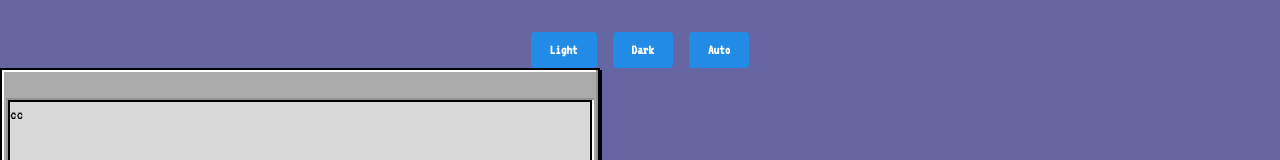
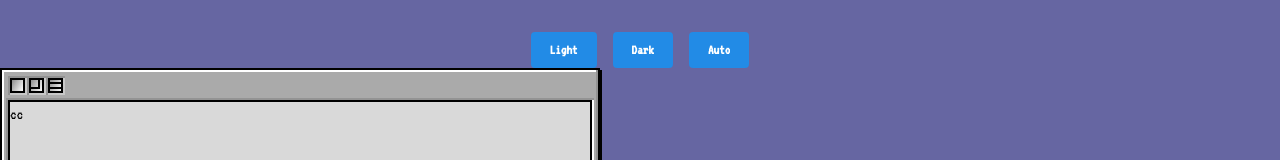
Before and after one commit to juthomas/Portfolio-Mac9.1, a Next.js app: page / in a window 1280 px wide. Shown: the part 378-538 px from the top of the page. Built offline with nearby package versions, Linux system fonts and the light colour scheme.

Commit message:
[ADD] Window buttons

```diff
--- a/components/DraggableElement/DraggableElement.module.css
+++ b/components/DraggableElement/DraggableElement.module.css
@@ -1,9 +1,10 @@
 .windowOuter {
   border: var(--borders-size) solid black;
-  box-shadow: var(--borders-size) var(--borders-size) #000000; /* rem(0px) rem(4px) #000000; */
+  box-shadow: var(--borders-size) var(--borders-size) #000000;
   position: relative;
   background-color: #aaaaaa;
-  padding: rem(30px) calc(var(--borders-size) * 3)  calc(var(--borders-size) * 3)  calc(var(--borders-size) * 3) ;
+  padding: rem(30px) calc(var(--borders-size) * 3) calc(var(--borders-size) * 3)
+    calc(var(--borders-size) * 3);
 }
 
 .windowOuter::before,
@@ -18,13 +19,13 @@
 }
 
 .windowOuter::before {
-  border-left: var(--borders-size) solid #ffffff; /* rem(4px) solid #ffffff; */
-  border-top: var(--borders-size) solid #ffffff; /* rem(4px) solid #ffffff; */
+  border-left: var(--borders-size) solid #ffffff;
+  border-top: var(--borders-size) solid #ffffff;
 }
 
 .windowOuter::after {
-  border-right: var(--borders-size) solid #939393; /* rem(4px) solid #939393; */
-  border-bottom: var(--borders-size) solid #939393; /* rem(4px) solid #939393; */
+  border-right: var(--borders-size) solid #939393;
+  border-bottom: var(--borders-size) solid #939393;
 }
 
 .windowInner {
@@ -46,13 +47,13 @@
 }
 
 .windowInner::before {
-  border-right: var(--borders-size) solid #ffffff; /* rem(4px) solid #ffffff; */
-  border-bottom: var(--borders-size) solid #ffffff; /* rem(4px) solid #ffffff; */
+  border-right: var(--borders-size) solid #ffffff;
+  border-bottom: var(--borders-size) solid #ffffff;
 }
 
 .windowInner::after {
-  border-top: var(--borders-size) solid #939393; /* rem(4px) solid #939393; */
-  border-left: var(--borders-size) solid #939393; /* rem(4px) solid #939393; */
+  border-top: var(--borders-size) solid #939393;
+  border-left: var(--borders-size) solid #939393;
 }
 
 .dragHandle {
@@ -64,5 +65,52 @@
   height: 30px;
   z-index: 3;
   touch-action: none;
+  cursor: move;
+  display: flex;
+  align-items: center;
+  padding-left: calc(var(--borders-size) * 3);
+  padding-right: calc(var(--borders-size) * 3);
+}
+
+.button {
   cursor: pointer;
+  background: linear-gradient(120deg, #8d8d8d, white);
+  border: var(--borders-size) solid black;
+  margin: var(--borders-size);
+  height: 15px;
+  width: 15px;
+  position: relative;
 }
+
+.button::before,
+.button::after {
+  content: '';
+  position: absolute;
+  top: calc(var(--borders-size) * -2);
+  left: calc(var(--borders-size) * -2);
+  bottom: calc(var(--borders-size) * -2);
+  right: calc(var(--borders-size) * -2);
+  pointer-events: none;
+}
+
+.button::before {
+  border-right: var(--borders-size) solid #c8c8c8;
+  border-bottom: var(--borders-size) solid #c8c8c8;
+}
+
+.button::after {
+  border-top: var(--borders-size) solid #939393;
+  border-left: var(--borders-size) solid #939393;
+}
+
+.maximizeButtonBox {
+  width: 7px;
+  height: 7px;
+  outline: var(--borders-size) solid black;
+}
+
+.minimizeButtonBox {
+  width: 15px;
+  height: 3px;
+  outline: var(--borders-size) solid black;
+}
--- a/components/DraggableElement/DraggableElement.tsx
+++ b/components/DraggableElement/DraggableElement.tsx
@@ -29,7 +29,15 @@ export function DraggableElement({
         transform: transform ? `translate3d(${transform.x}px, ${transform.y}px, 0)` : undefined,
       }}
     >
-      <Box className={classes.dragHandle} ref={setNodeRef} {...listeners} {...attributes} />
+      <Box className={classes.dragHandle} ref={setNodeRef} {...listeners} {...attributes}>
+        <Box className={classes.button} />
+        <Box className={classes.button}>
+          <Box className={classes.maximizeButtonBox} />
+        </Box>
+        <Box style={{ display: 'flex', alignItems: 'center' }} className={classes.button}>
+          <Box className={classes.minimizeButtonBox} />
+        </Box>
+      </Box>
       <Box className={classes.windowInner}>{children}</Box>
     </Box>
   );
```
Lines whose indentation alone changed are shown as unchanged.
